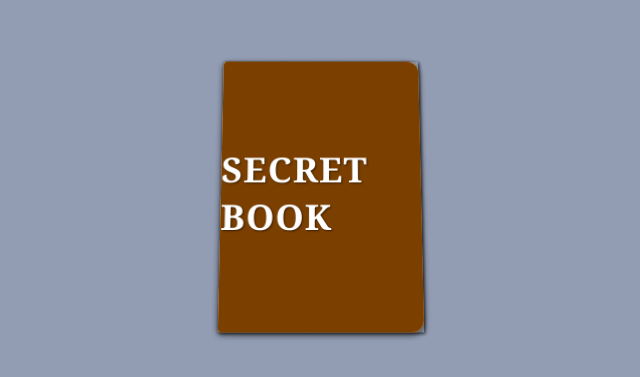
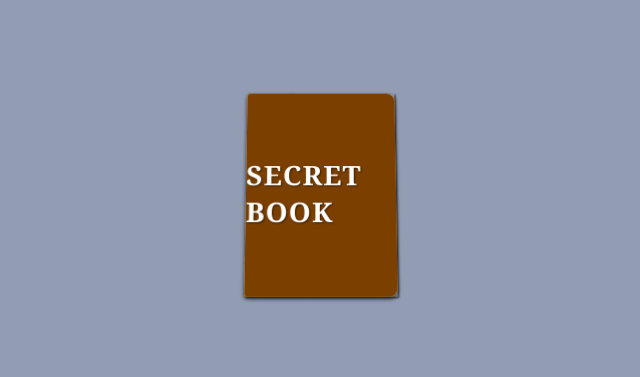
Before and after one commit to Redryna/ultahcenahge, a plain HTML site: page gelo.html in a window 1280 px wide. Shown: the part 207-584 px from the top of the page, without its empty margins (319-959 px from the left). Drawn offline with Linux system fonts and the light colour scheme.

Commit message:
Update style.css

```diff
--- a/style.css
+++ b/style.css
@@ -10,11 +10,11 @@ body {
 
 .book {
   position: relative;
-  width: 200px;   /* lebih kecil */
-  height: 280px;  /* lebih kecil */
+  width: 150px;   /* lebih kecil lagi */
+  height: 210px;  /* lebih kecil lagi */
   transform-style: preserve-3d;
   transform: rotateX(15deg);
-  transition: transform 0.8s ease; /* biar geser & goyang smooth */
+  transition: transform 0.8s ease;
   touch-action: none;
   user-select: none;
 }
@@ -22,8 +22,8 @@ body {
 /* COVER */
 .cover {
   position: absolute;
-  width: 200px;   /* disesuaikan */
-  height: 280px;  /* disesuaikan */
+  width: 150px;
+  height: 210px;
   transform-style: preserve-3d;
   transform-origin: center left;
   transform: rotateY(0deg);
@@ -35,14 +35,14 @@ body {
   width: 100%;
   height: 100%;
   backface-visibility: hidden;
-  border-radius: 4px 12px 12px 4px; /* lebih kecil */
+  border-radius: 3px 8px 8px 3px;
 }
 .cover .back {
   position: absolute;
   width: 100%;
   height: 100%;
   backface-visibility: hidden;
-  border-radius: 12px 4px 4px 12px; /* lebih kecil */
+  border-radius: 8px 3px 3px 8px;
 }
 .cover .front {
   background: #7B3F00;
@@ -51,7 +51,7 @@ body {
   justify-content: center;
   color: white;
   font-family: 'Georgia', serif;
-  font-size: 18px; /* lebih kecil */
+  font-size: 14px; /* lebih kecil */
   font-weight: bold;
   letter-spacing: 1px;
   text-shadow: 1px 1px 2px rgba(0,0,0,0.5);
@@ -64,10 +64,10 @@ body {
 /* BACK COVER */
 .back-cover {
   position: absolute;
-  width: 200px;
-  height: 280px;
+  width: 150px;
+  height: 210px;
   background: #7B3F00;
-  border-radius: 4px 12px 12px 4px;
+  border-radius: 3px 8px 8px 3px;
   z-index: -10;
   display: flex;
   align-items: center;
@@ -76,33 +76,29 @@ body {
 .back-cover .inner p {
   color: white;
   font-family: 'Georgia', serif;
-  font-size: 14px; /* lebih kecil */
+  font-size: 11px; /* lebih kecil */
   letter-spacing: 1px;
 }
 
 /* PAGE */
 .page {
   position: absolute;
-  width: 200px;
-  height: 280px;
+  width: 150px;
+  height: 210px;
   transform-style: preserve-3d;
   transform-origin: left;
   transform: rotateY(0deg);
   transition: transform 0.9s ease;
   z-index: -1;
-
-  /* efek bayangan */
-  box-shadow: 1px 1px 3px rgba(0,0,0,0.3);
+  box-shadow: 1px 1px 2px rgba(0,0,0,0.3);
 }
 
-/* waktu halaman dibalik kasih bayangan di sisi kiri */
 .page[style*="rotateY(-180deg)"] {
-  box-shadow: -1px 1px 3px rgba(0,0,0,0.4);
+  box-shadow: -1px 1px 2px rgba(0,0,0,0.4);
 }
 
-/* cover depan sama belakang juga bisa dikasih shadow */
 .cover .front, .cover .back, .back-cover {
-  box-shadow: 0 2px 6px rgba(0,0,0,0.4);
+  box-shadow: 0 2px 4px rgba(0,0,0,0.4);
 }
 
 .page .front,
@@ -116,12 +112,12 @@ body {
   width: 100%;
   height: 100%;
   object-fit: cover;
-  border-radius: 4px 12px 12px 4px;
+  border-radius: 3px 8px 8px 3px;
 }
 .page .back img {
   width: 100%;
   height: 100%;
   object-fit: cover;
-  border-radius: 12px 4px 4px 12px;
+  border-radius: 8px 3px 3px 8px;
 }
 .page .back { transform: rotateY(180deg); }
```
